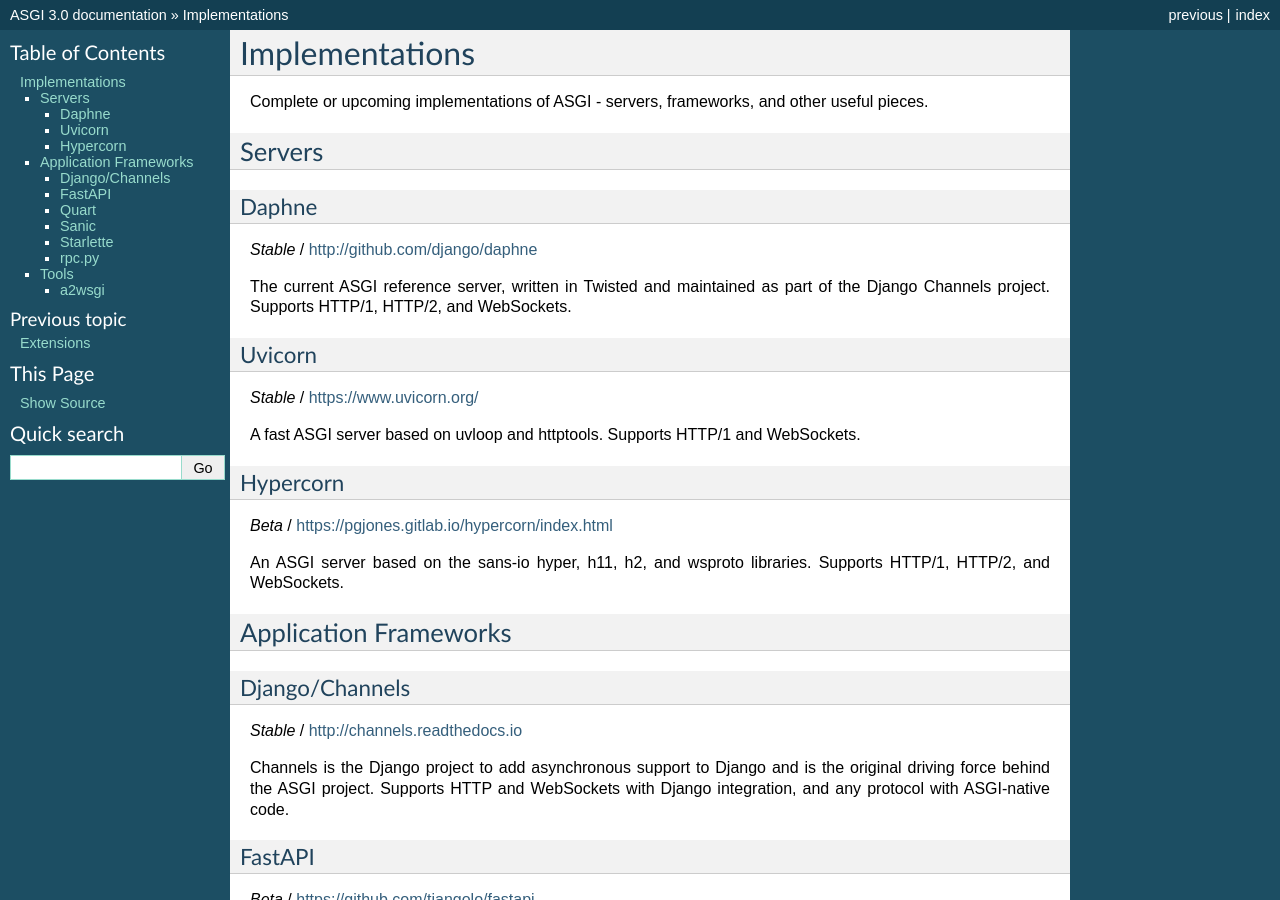
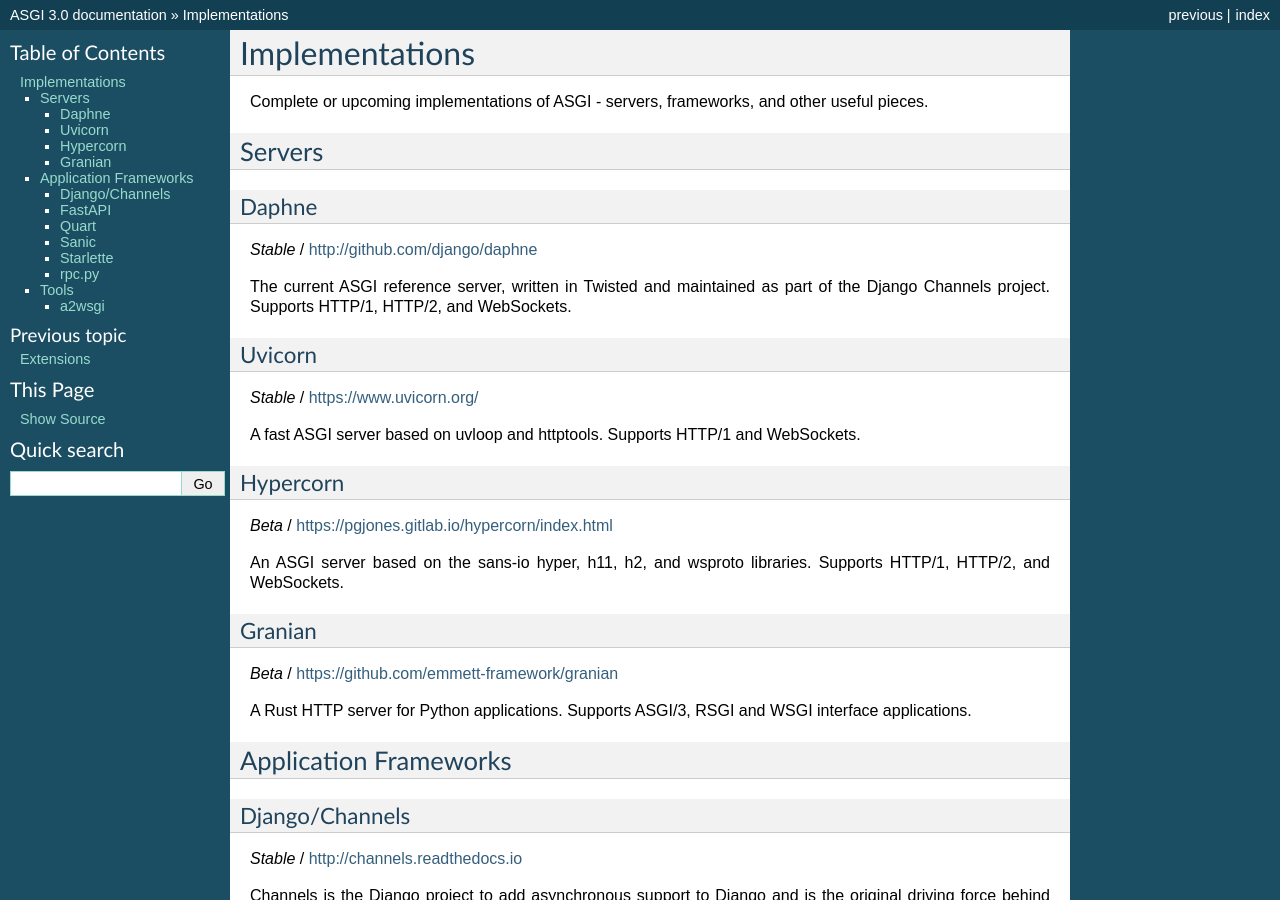
Before and after one commit to goldentroll/asgiref, a Sphinx documentation site: the page built from docs/implementations.rst, in a window 1280 px wide and 900 px high. Built offline with Sphinx 7.4.7, drawn with Linux system fonts in a browser that asks for light colours.

Commit message:
Add Granian (#374)

```diff
--- a/docs/implementations.rst
+++ b/docs/implementations.rst
@@ -33,6 +33,15 @@ Hypercorn
 
 An ASGI server based on the sans-io hyper, h11, h2, and wsproto libraries.
 Supports HTTP/1, HTTP/2, and WebSockets.
+
+
+Granian
+---------
+
+*Beta* / https://github.com/emmett-framework/granian
+
+A Rust HTTP server for Python applications.
+Supports ASGI/3, RSGI and WSGI interface applications.
 
 
 Application Frameworks
```
